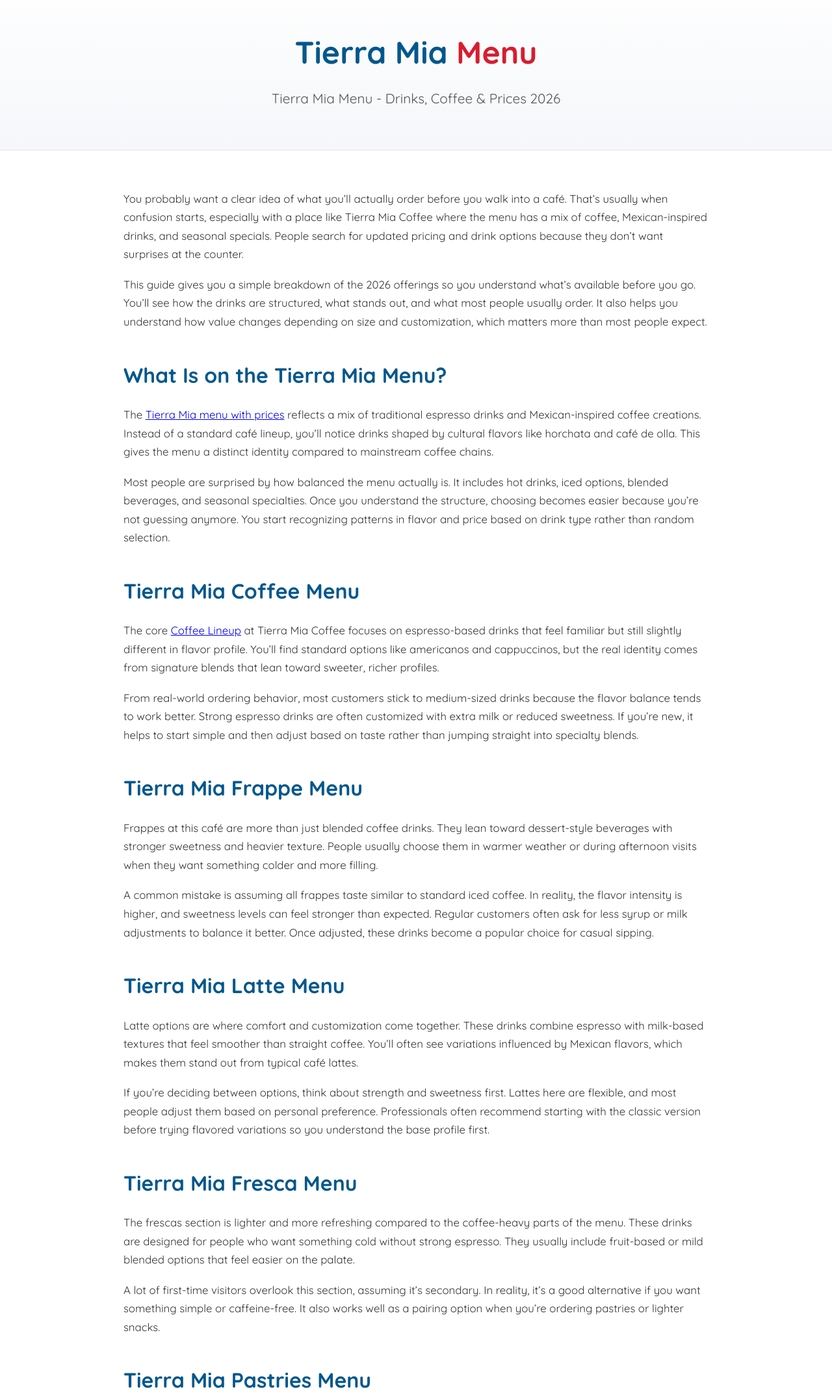
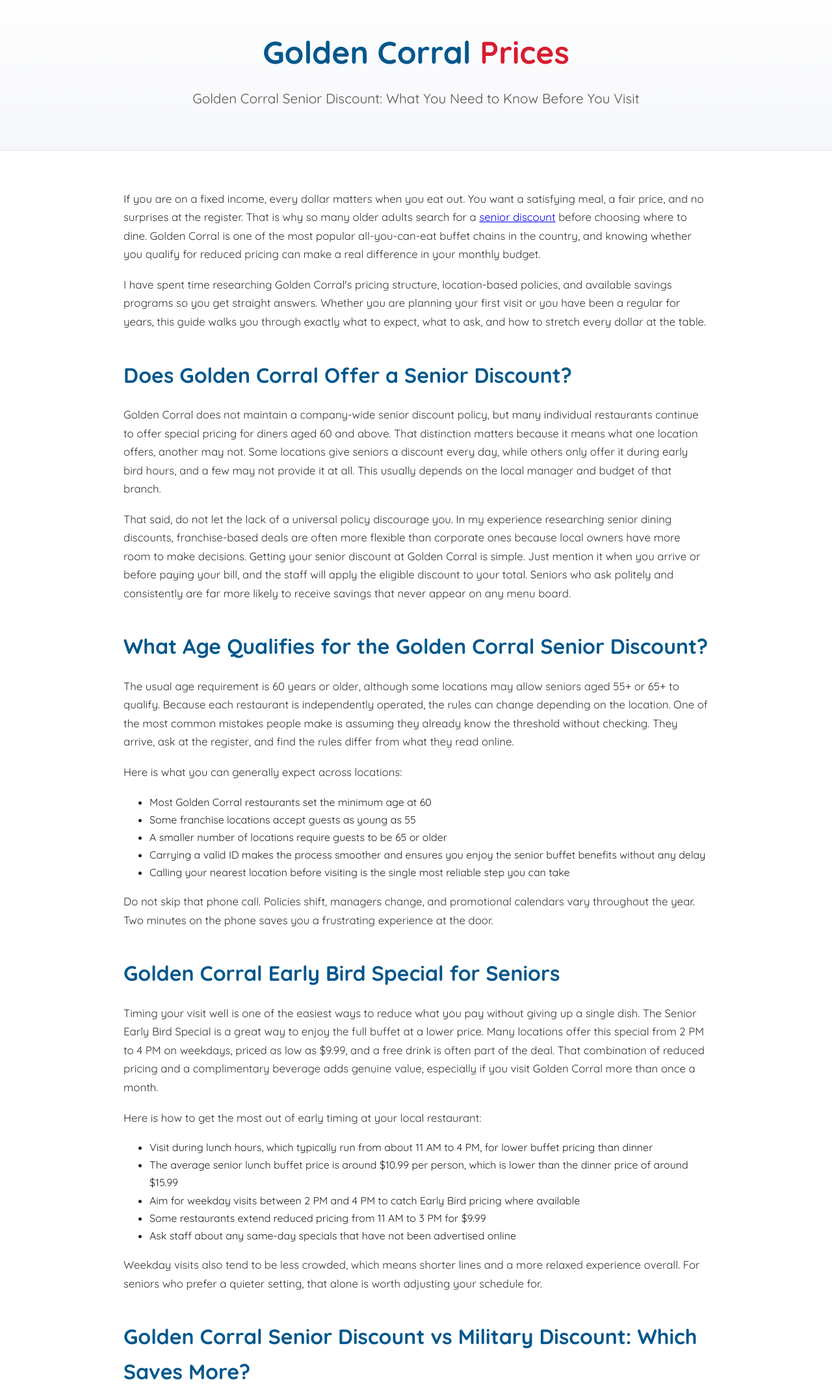
Before and after one commit to goldencorralusa/golden-corral-senior-discount, a plain HTML site: page index.html in a window 1280 px wide. Shown: the part 40-2194 px from the top of the page at 65% size. Drawn offline with Linux system fonts and the light colour scheme.

Commit message:
index.html

```diff
--- a/index.html
+++ b/index.html
@@ -3,7 +3,7 @@
 <head>
   <meta charset="UTF-8" />
   <meta name="viewport" content="width=device-width, initial-scale=1.0" />
-  <title>Tierra Mia Menu - Drinks, Coffee & Prices 2026</title>
+  <title>Golden Corral Senior Discount: What You Need to Know Before You Visit</title>
   <link rel="preconnect" href="https://fonts.googleapis.com">
   <link rel="preconnect" href="https://fonts.gstatic.com" crossorigin>
   <link href="https://fonts.googleapis.com/css2?family=Quicksand:wght@400;600;700&display=swap" rel="stylesheet">
@@ -13,96 +13,99 @@
 
   <!-- Header / Logo -->
   <header class="hero-section">
-    <h1 class="logo">Tierra Mia <span>Menu</span></h1>
-    <p class="subtitle">Tierra Mia Menu - Drinks, Coffee & Prices 2026</p>
+    <h1 class="logo">Golden Corral <span>Prices</span></h1>
+    <p class="subtitle">Golden Corral Senior Discount: What You Need to Know Before You Visit</p>
   </header>
 
   <!-- Content Section -->
   <section class="content">
 
 <p>
-You probably want a clear idea of what you’ll actually order before you walk into a café. That’s usually when confusion starts, especially with a place like Tierra Mia Coffee where the menu has a mix of coffee, Mexican-inspired drinks, and seasonal specials. People search for updated pricing and drink options because they don’t want surprises at the counter.
-</p>
-    <p>This guide gives you a simple breakdown of the 2026 offerings so you understand what’s available before you go. You’ll see how the drinks are structured, what stands out, and what most people usually order. It also helps you understand how value changes depending on size and customization, which matters more than most people expect.
+If you are on a fixed income, every dollar matters when you eat out. You want a satisfying meal, a fair price, and no surprises at the register. That is why so many older adults search for a <a href="https://goldencorralpriceusa.com/golden-corral-senior-discounts/">senior discount</a> before choosing where to dine. Golden Corral is one of the most popular all-you-can-eat buffet chains in the country, and knowing whether you qualify for reduced pricing can make a real difference in your monthly budget.</p>
+    <p>I have spent time researching Golden Corral's pricing structure, location-based policies, and available savings programs so you get straight answers. Whether you are planning your first visit or you have been a regular for years, this guide walks you through exactly what to expect, what to ask, and how to stretch every dollar at the table.
 </p>
 
-    <h2>What Is on the Tierra Mia Menu?</h2>
+    <h2>Does Golden Corral Offer a Senior Discount?</h2>
 
-<p> The <a href="https://tierramiamenus.com/">Tierra Mia menu with prices</a> reflects a mix of traditional espresso drinks and Mexican-inspired coffee creations. Instead of a standard café lineup, you’ll notice drinks shaped by cultural flavors like horchata and café de olla. This gives the menu a distinct identity compared to mainstream coffee chains.
+<p>Golden Corral does not maintain a company-wide senior discount policy, but many individual restaurants continue to offer special pricing for diners aged 60 and above. That distinction matters because it means what one location offers, another may not. Some locations give seniors a discount every day, while others only offer it during early bird hours, and a few may not provide it at all. This usually depends on the local manager and budget of that branch.</p>
+
+<p>That said, do not let the lack of a universal policy discourage you. In my experience researching senior dining discounts, franchise-based deals are often more flexible than corporate ones because local owners have more room to make decisions. Getting your senior discount at Golden Corral is simple. Just mention it when you arrive or before paying your bill, and the staff will apply the eligible discount to your total. Seniors who ask politely and consistently are far more likely to receive savings that never appear on any menu board.
 </p>
+    <h2>What Age Qualifies for the Golden Corral Senior Discount?</h2>
+<p>The usual age requirement is 60 years or older, although some locations may allow seniors aged 55+ or 65+ to qualify. Because each restaurant is independently operated, the rules can change depending on the location. One of the most common mistakes people make is assuming they already know the threshold without checking. They arrive, ask at the register, and find the rules differ from what they read online.
+</p>
+    <p>Here is what you can generally expect across locations:</p>
+  <ul>
+        <li>Most Golden Corral restaurants set the minimum age at 60</li>
+        <li>Some franchise locations accept guests as young as 55</li>
+        <li>A smaller number of locations require guests to be 65 or older</li>
+       <li>Carrying a valid ID makes the process smoother and ensures you enjoy the senior buffet benefits without any delay</li>
+       <li>Calling your nearest location before visiting is the single most reliable step you can take</li>
+    </ul>
+    <p>Do not skip that phone call. Policies shift, managers change, and promotional calendars vary throughout the year. Two minutes on the phone saves you a frustrating experience at the door.</p>
+    <h2>Golden Corral Early Bird Special for Seniors</h2>
+    <p>
+    Timing your visit well is one of the easiest ways to reduce what you pay without giving up a single dish. The Senior Early Bird Special is a great way to enjoy the full buffet at a lower price. Many locations offer this special from 2 PM to 4 PM on weekdays, priced as low as $9.99, and a free drink is often part of the deal. That combination of reduced pricing and a complimentary beverage adds genuine value, especially if you visit Golden Corral more than once a month.</p>
+<p>
+    Here is how to get the most out of early timing at your local restaurant:</p>
+    <ul>
+        <li>Visit during lunch hours, which typically run from about 11 AM to 4 PM, for lower buffet pricing than dinner</li>
+        <li>The average senior lunch buffet price is around $10.99 per person, which is lower than the dinner price of around $15.99</li>
+        <li>Aim for weekday visits between 2 PM and 4 PM to catch Early Bird pricing where available</li>
+       <li>Some restaurants extend reduced pricing from 11 AM to 3 PM for $9.99</li>
+       <li>Ask staff about any same-day specials that have not been advertised online</li>
+    </ul>
+    <p>Weekday visits also tend to be less crowded, which means shorter lines and a more relaxed experience overall. For seniors who prefer a quieter setting, that alone is worth adjusting your schedule for.</p>
+    <h2>Golden Corral Senior Discount vs Military Discount: Which Saves More?</h2>
+    <p>
+   Golden Corral has a strong and well-documented history of honoring military members. To date, Golden Corral has served over 6.7 million free meals to active duty and retired military heroes, and over the past 24 years, restaurants and their guests have raised over $20.5 million for Disabled American Veterans. That level of commitment goes well beyond a single promotion. If you are a veteran who also qualifies for the senior discount by age, you genuinely have options worth comparing.</p>
+<p>
+    Here is an honest side-by-side look at both discount types:</p>
+       <ul>
+        <li>Golden Corral's Military Appreciation Night is held annually on Veterans Day and offers a complimentary buffet dinner to eligible military members. Some locations also run Military Monday specials, though these tend to be local initiatives rather than systemwide programs</li>
+        <li>A 10% <a href="https://goldencorralpriceusa.com/golden-corral-military-discount/">military discount</a> is available year-round at select locations for those who qualify</li>
+        <li>The senior discount at many participating locations applies every day of the week, not just on select occasions</li>
+       <li>Typically, only one discount can be used per visit, so stacking multiple offers is generally not allowed</li>
+       <li>Veterans who are also seniors should ask the cashier directly which discount produces the lower total</li>
+    </ul>
+    <p>
+    The practical advice here is simple. If you served and you meet the age requirement, bring your veteran ID and ask which benefit gives you the better rate. Most staff will answer that question without hesitation.</p>
+    <h2>Golden Corral Good as Gold Club</h2>
+    <p>
+    Beyond any location-specific senior discount, Golden Corral offers a loyalty program that works at every participating restaurant across the country. The Good as Gold Rewards Club gives members benefits reserved for club members only, including a free beverage, special birthday offers, exclusive coupons, and club news. For seniors who visit Golden Corral regularly, this program adds a consistent layer of savings on top of whatever local discounts already apply.</p>
 
-<p> Most people are surprised by how balanced the menu actually is. It includes hot drinks, iced options, blended beverages, and seasonal specialties. Once you understand the structure, choosing becomes easier because you’re not guessing anymore. You start recognizing patterns in flavor and price based on drink type rather than random selection.
-</p>
-    <h2>Tierra Mia Coffee Menu</h2>
-<p>The core <a href="https://tierramiamenus.com/tierra-mia-coffee-menu/">Coffee Lineup</a> at Tierra Mia Coffee focuses on espresso-based drinks that feel familiar but still slightly different in flavor profile. You’ll find standard options like americanos and cappuccinos, but the real identity comes from signature blends that lean toward sweeter, richer profiles.
-</p>
-    <p>From real-world ordering behavior, most customers stick to medium-sized drinks because the flavor balance tends to work better. Strong espresso drinks are often customized with extra milk or reduced sweetness. If you’re new, it helps to start simple and then adjust based on taste rather than jumping straight into specialty blends.
-</p>
-
-    <h2>Tierra Mia Frappe Menu</h2>
-    <p>
-    Frappes at this café are more than just blended coffee drinks. They lean toward dessert-style beverages with stronger sweetness and heavier texture. People usually choose them in warmer weather or during afternoon visits when they want something colder and more filling.</p>
-<p>
-    A common mistake is assuming all frappes taste similar to standard iced coffee. In reality, the flavor intensity is higher, and sweetness levels can feel stronger than expected. Regular customers often ask for less syrup or milk adjustments to balance it better. Once adjusted, these drinks become a popular choice for casual sipping.</p>
-    <h2>Tierra Mia Latte Menu</h2>
-    <p>
-    Latte options are where comfort and customization come together. These drinks combine espresso with milk-based textures that feel smoother than straight coffee. You’ll often see variations influenced by Mexican flavors, which makes them stand out from typical café lattes.
-    </p>
-<p>
-    If you’re deciding between options, think about strength and sweetness first. Lattes here are flexible, and most people adjust them based on personal preference. Professionals often recommend starting with the classic version before trying flavored variations so you understand the base profile first.
-    </p>
-    <h2>Tierra Mia Fresca Menu</h2>
-    <p>
-     The frescas section is lighter and more refreshing compared to the coffee-heavy parts of the menu. These drinks are designed for people who want something cold without strong espresso. They usually include fruit-based or mild blended options that feel easier on the palate.
-    </p>
-
-    <p>A lot of first-time visitors overlook this section, assuming it’s secondary. In reality, it’s a good alternative if you want something simple or caffeine-free. It also works well as a pairing option when you’re ordering pastries or lighter snacks.
-</p>
-<h2>Tierra Mia Pastries Menu</h2>
-    <p>
-     Pastries here are meant to complement the drinks rather than dominate the menu. You’ll find simple baked items that pair well with both coffee and sweet beverages. The selection is not overwhelming, which actually makes the decision process easier.
-    </p>
-
-    <p>From a practical perspective, many customers underestimate how much a pastry can change the overall experience. A strong coffee paired with something light often balances the flavor better. Regular visitors usually choose based on time of day rather than hunger level, which is something worth keeping in mind.
-</p>
-    <h2>Tierra Mia Dairy-Free Options</h2>
-    <p>
-     Dairy-free choices have become more important over time, and this café adjusts well to that demand. You can typically substitute milk with plant-based alternatives in most drinks. This flexibility makes it easier for people with dietary preferences or restrictions.
-    </p>
-
-    <p>One common oversight is not adjusting sweetness when switching milk types. Plant-based options can slightly change the flavor balance, so small adjustments help improve the final taste. Regular customers often fine-tune their order after the first try instead of expecting perfection immediately.
-</p>
-     <h2>Most Popular Tierra Mia Drinks</h2>
-    <p>
-     Some drinks consistently stand out in popularity, especially the Horchata Latte, Café de Olla, and Mexican Mocha. These are often the first recommendations you’ll hear from regular customers. They represent the signature identity of the café more than standard espresso drinks.
-    </p>
-
-    <p>The Horchata Latte is usually the most talked-about because it blends sweetness with a smooth coffee base. Café de Olla offers a spiced profile that feels more traditional, while Mexican Mocha leans richer and slightly heavier. If you’re unsure where to start, one of these three usually gives you a clear idea of the brand’s style.
-</p>
-    <h2>FAQs - Tierra Mia Menu</h2>
+    <p>Here is what joining gets you:</p>
+       <ul>
+        <li>All Golden Corral restaurants in the U.S. and Puerto Rico participate in the Golden Corral Rewards program, with one exception in Punta Gorda, FL</li>
+        <li>You earn one point for every dollar spent, and signing up via the app comes with a welcome bonus of $5 off a $25 purchase</li>
+        <li>Members receive a buy-one-get-one-free buffet deal during their birthday month</li>
+       <li>You sign up by filling out the registration form on Golden Corral's website with your name, email, birthdate, and preferred location</li>
+       <li>The program is completely free to join and takes less than five minutes to set up</li>
+    </ul>
+    <p>I think the Good as Gold Club is genuinely underused by older diners. Most seniors I have seen research this topic focus entirely on the senior discount and never look at the loyalty program. Stacking both is the smarter play for anyone who visits more than twice a month.</p>
+    <h2>FAQs - Golden Corral Senior Discount</h2>
     <ol>
-      <li>What is the most popular drink at Tierra Mia Coffee? <br> A: The Horchata Latte and Café de Olla are among the most ordered drinks.</li>
-      <li>Does Tierra Mia Coffee have dairy-free options? <br> A: Yes, most drinks can be customized with plant-based milk alternatives.</li>
-      <li>Is Tierra Mia Coffee expensive? <br> A: Prices are generally moderate and similar to other specialty coffee shops.</li>
-      <li>What is the cheapest drink on the menu? <br> A: Basic espresso-based drinks are usually the most affordable options.</li>
-      <li>Does Tierra Mia have iced coffee options? <br> A: Yes, iced versions are available for most espresso drinks.</li>
-      <li>What makes Tierra Mia different from other coffee shops? <br> A: Its Mexican-inspired drink flavors and signature specialty beverages.</li>
-      <li>Can you customize drinks at Tierra Mia? <br> A: Yes, you can adjust sweetness, milk type, and size.</li>
+      <li>Does Golden Corral have an official senior discount policy?? <br> A: As of 2026, Golden Corral does not have a company-wide discount for seniors. Since the stores are franchises, some individual locations may offer early bird specials or reduced pricing. Contacting your local restaurant directly is the best way to find out what is currently available.</li>
+      <li>What age do you have to be to get a senior discount at Golden Corral? <br> A: Most Golden Corral locations use age 60 and older for senior pricing. A few franchise locations may set their own age requirement, but 60 and above is the standard across most of the country.</li>
+      <li>Do you need an ID or card to claim the senior discount?? <br> A: It is always a good idea to carry a valid ID with you, as staff may ask for age verification before applying any discount. Bringing one removes any friction at the register and makes the process faster for everyone.</li>
+      <li>Is the Golden Corral senior discount available every day? <br> A: Senior buffet pricing is usually available every day, including weekends. However, Early Bird specials are mostly a weekday promotion and may not run on Saturdays or Sundays. Always confirm the schedule with your local restaurant before planning your visit around it.</li>
+      <li>Can seniors combine the senior discount with the Military discount? <br> A: Typically, only one discount can be used per visit, and stacking multiple offers is generally not allowed. That said, policies vary by location, so asking the cashier directly before you pay is always the right move.</li>
+      <li>How much does a senior buffet cost at Golden Corral? <br> A: The senior breakfast buffet usually starts around $12.49, the lunch buffet averages around $10.99, and dinner is typically around $15.99 per person. Prices differ by location and day, and a senior discount or Early Bird Special can bring those numbers down further.</li>
+      <li>Does Golden Corral offer an AARP discount for seniors? <br> A: Golden Corral does not currently have a formal AARP partnership that provides a direct buffet discount. However, AARP members should check the AARP dining discount page regularly, as partner offers and restaurant deals are updated throughout the year.</li>
     <h2>Conclusion</h2>
     <p>
-      The menu at Tierra Mia Coffee is built around variety without making things complicated. Once you understand the structure, choosing becomes easier because each section serves a different purpose. Coffee, frappes, lattes, and frescas all offer distinct experiences depending on what you’re in the mood for.
+      Golden Corral remains one of the most genuinely affordable buffet dining options for older adults across the United States. The senior discount may not be guaranteed at every single location, but a large number of restaurants do offer meaningful savings for guests who know to ask. Combining that discount with smart timing like a weekday lunch visit or an Early Bird Special can reduce your total cost in a way that adds up noticeably over time.
     </p>
     <p>
-      If you’re exploring it for the first time, start with a signature drink instead of something standard. That gives you a better sense of what makes the café different. From there, you can adjust sweetness, strength, and style based on your own preference rather than guessing blindly.
-    </p>
+     Before your next visit, take two minutes to call your nearest Golden Corral. Ask about senior pricing, the qualifying age at that specific location, and whether any current specials apply. You deserve a good meal at a price that respects your budget. With the right information in hand before you walk through the door, Golden Corral gives you a real opportunity to do exactly that.</p>
 
   </section>
 
   <!-- Footer -->
   <footer>
 
-    <p>Disclaimer : All content and menu-related information are sourced and inspired from <a href="https://tierramiamenus.com/">tierramiamenus.com</a> for informational purposes only.</p>
-    <p>© 2026 Tierra Mia Menu | All Rights Reserved</p>
+    <p>Disclaimer : All content and menu-related information are sourced and inspired from <a href="https://goldencorralpriceusa.com/">goldencorralpriceusa.com</a> for informational purposes only.</p>
+    <p>© 2026 Golden Corral Prices | All Rights Reserved</p>
   </footer>
 
 </body>
```
